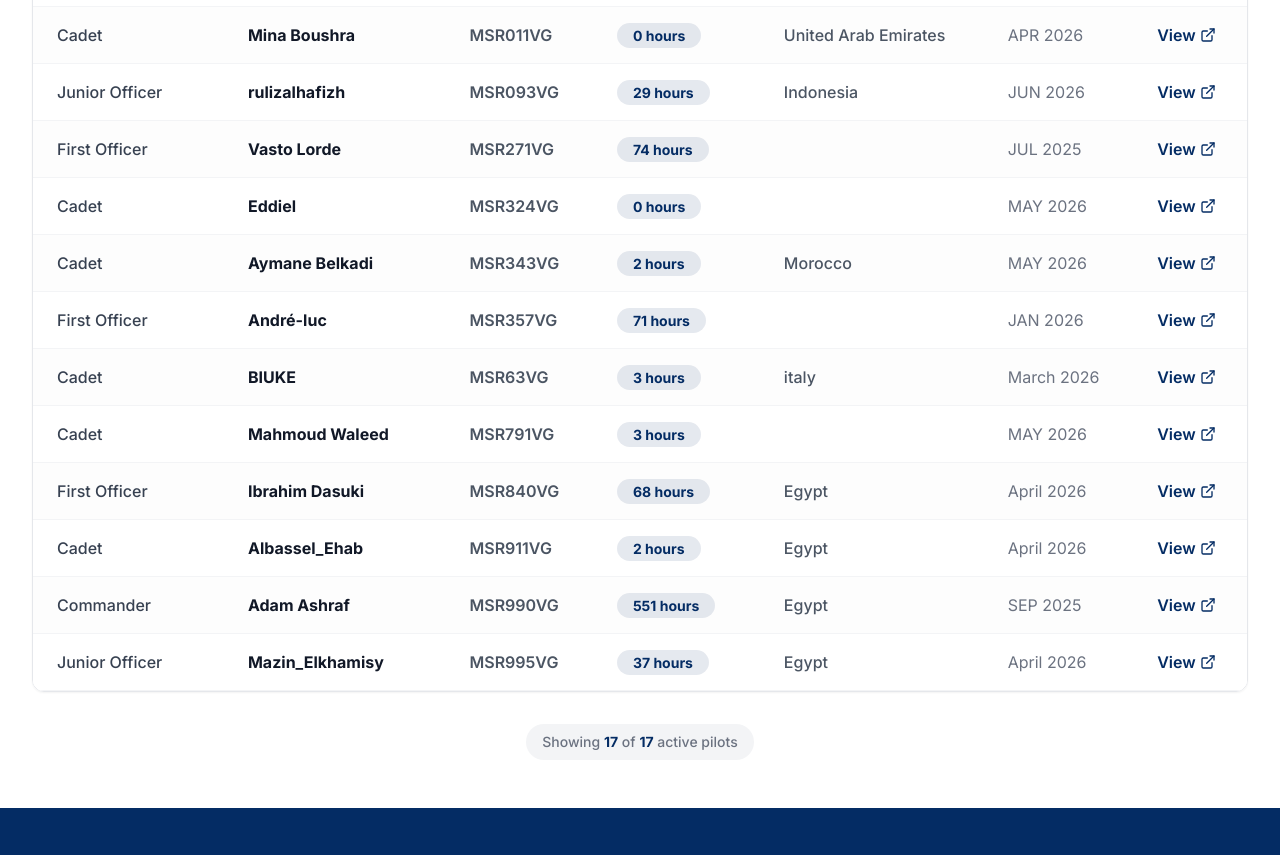
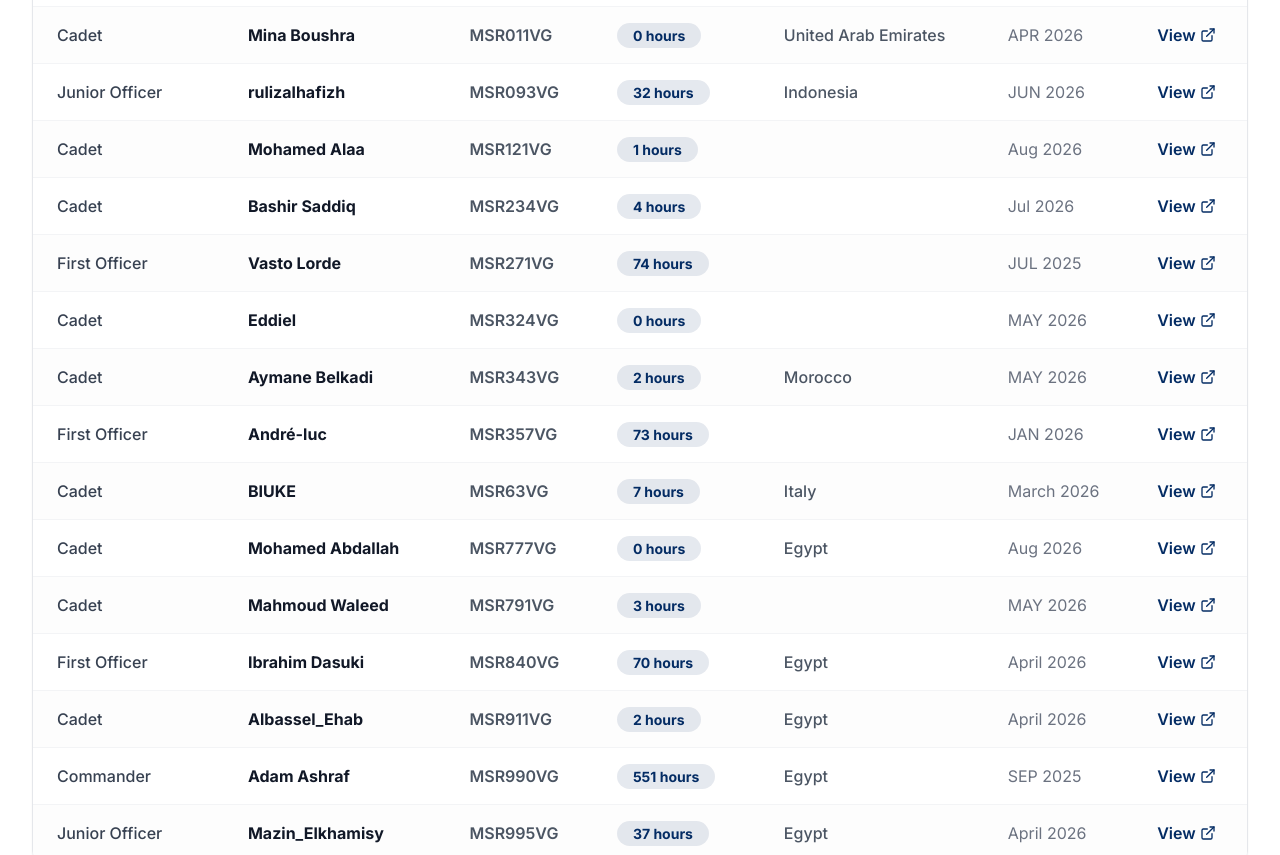
Before and after one commit to 3ssomy67272/eavg-sys, a Next.js app: page /about/rosters in a window 1280 px wide. Shown: the part 1060-1915 px from the top of the page. Built offline with nearby package versions, Linux system fonts and the light colour scheme.

Commit message:
Update pilot hours and add new roster entries
Updated pilot hours and added new pilots to the roster.

```diff
--- a/src/app/about/rosters/page.tsx
+++ b/src/app/about/rosters/page.tsx
@@ -14,7 +14,7 @@ export default function PilotRosterPage() {
       name: 'Essam Morgan',
       callsign: 'MSR001VG',
       rank: 'Legend',
-      hours: 1889,
+      hours: 1926,
       location: 'Egypt',
       joinDate: 'MAY 2024',
       forumProfile: 'https://community.infiniteflight.com/u/3ssomy167/'
@@ -34,7 +34,7 @@ export default function PilotRosterPage() {
       name: 'Eyad Radwan',
       callsign: 'MSR003VG',
       rank: 'Legend',
-      hours: 1811,
+      hours: 1886,
       location: 'Canada',
       joinDate: 'FEB 2025',
       forumProfile: 'https://community.infiniteflight.com/u/eyadradwan209/'
@@ -44,7 +44,7 @@ export default function PilotRosterPage() {
       name: 'Saleh',
       callsign: 'MSR005VG',
       rank: 'Elite Commander',
-      hours: 887,
+      hours: 908,
       location: 'Egypt',
       joinDate: 'JUL 2025',
       forumProfile: 'https://community.infiniteflight.com/u/_saleh/'
@@ -84,7 +84,7 @@ export default function PilotRosterPage() {
       name: 'André-luc',
       callsign: 'MSR357VG',
       rank: 'First Officer',
-      hours: 71,
+      hours: 73,
       location: null,
       joinDate: 'JAN 2026',
       forumProfile: 'https://community.infiniteflight.com/u/Andre-luc_Maran/'
@@ -94,8 +94,8 @@ export default function PilotRosterPage() {
       name: 'BIUKE',
       callsign: 'MSR63VG',
       rank: 'Cadet',
-      hours: 3,
-      location: "italy",
+      hours: 7,
+      location: "Italy",
       joinDate: 'March 2026',
       forumProfile: 'https://community.infiniteflight.com/u/CaptainSomalia/'
     },
@@ -104,7 +104,7 @@ export default function PilotRosterPage() {
       name: 'Ibrahim Dasuki',
       callsign: 'MSR840VG',
       rank: 'First Officer',
-      hours: 68,
+      hours: 70,
       location: 'Egypt',
       joinDate: 'April 2026',
       forumProfile: 'https://community.infiniteflight.com/u/Ibrahim_Dasuki/'
@@ -174,10 +174,40 @@ export default function PilotRosterPage() {
       name: 'rulizalhafizh',
       callsign: 'MSR093VG',
       rank: 'Junior Officer',
-      hours: 29,
+      hours: 32,
       location: 'Indonesia',
       joinDate: 'JUN 2026',
       forumProfile: 'https://community.infiniteflight.com/u/rulizalhafizh/'
+    },
+    {
+      id: '18',
+      name: 'Mohamed Alaa',
+      callsign: 'MSR121VG',
+      rank: 'Cadet',
+      hours: 1,
+      location: null,
+      joinDate: 'Aug 2026',
+      forumProfile: 'https://community.infiniteflight.com/u/Mohamed_Alaa_Sayed/'
+    },
+    {
+      id: '19',
+      name: 'Bashir Saddiq',
+      callsign: 'MSR234VG',
+      rank: 'Cadet',
+      hours: 4,
+      location: null,
+      joinDate: 'Jul 2026',
+      forumProfile: 'https://community.infiniteflight.com/u/Hunterxx/'
+    },
+    {
+      id: '20',
+      name: 'Mohamed Abdallah',
+      callsign: 'MSR777VG',
+      rank: 'Cadet',
+      hours: 0,
+      location: 'Egypt',
+      joinDate: 'Aug 2026',
+      forumProfile: 'https://community.infiniteflight.com/u/sphinx/'
     },
   ];
 
```
